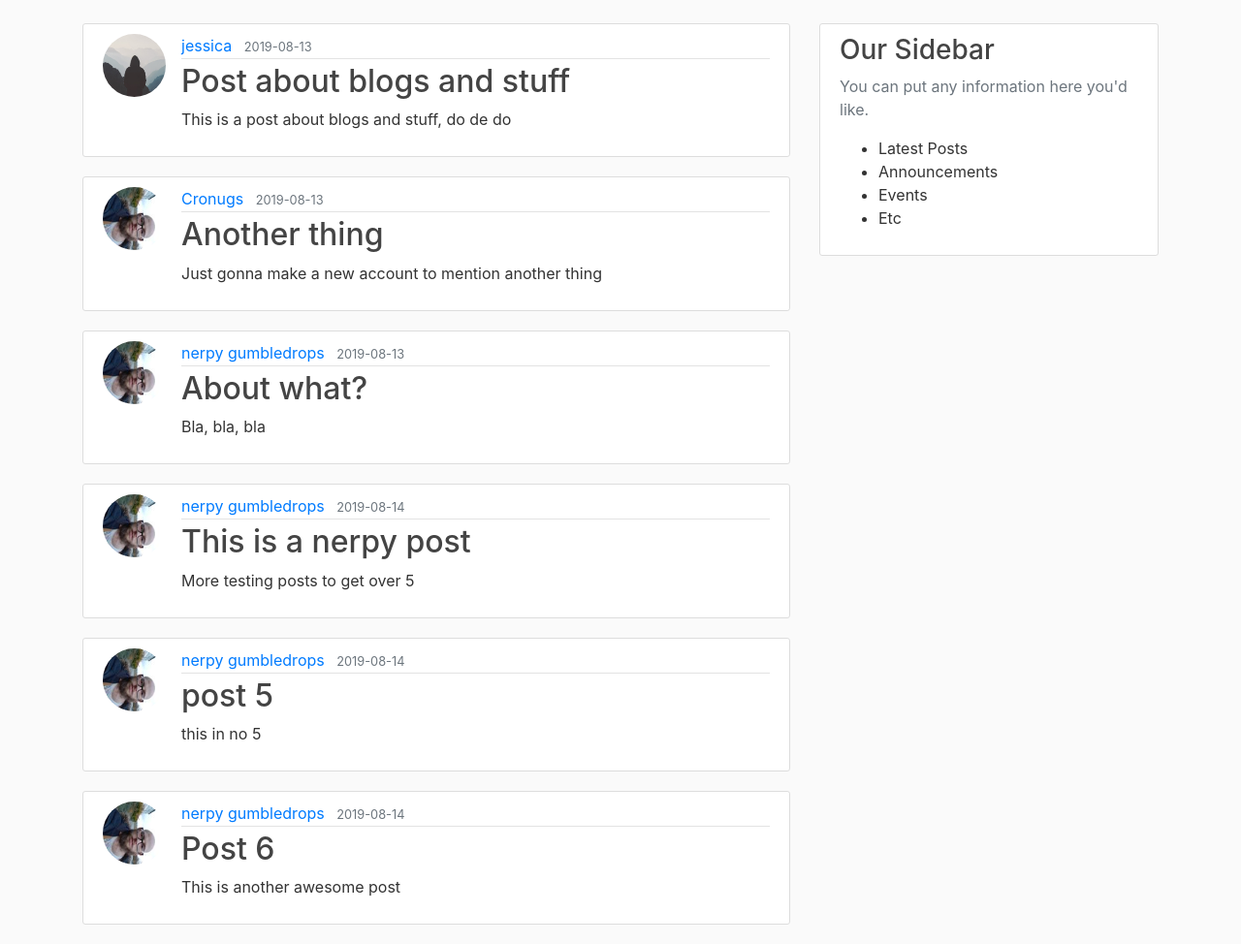
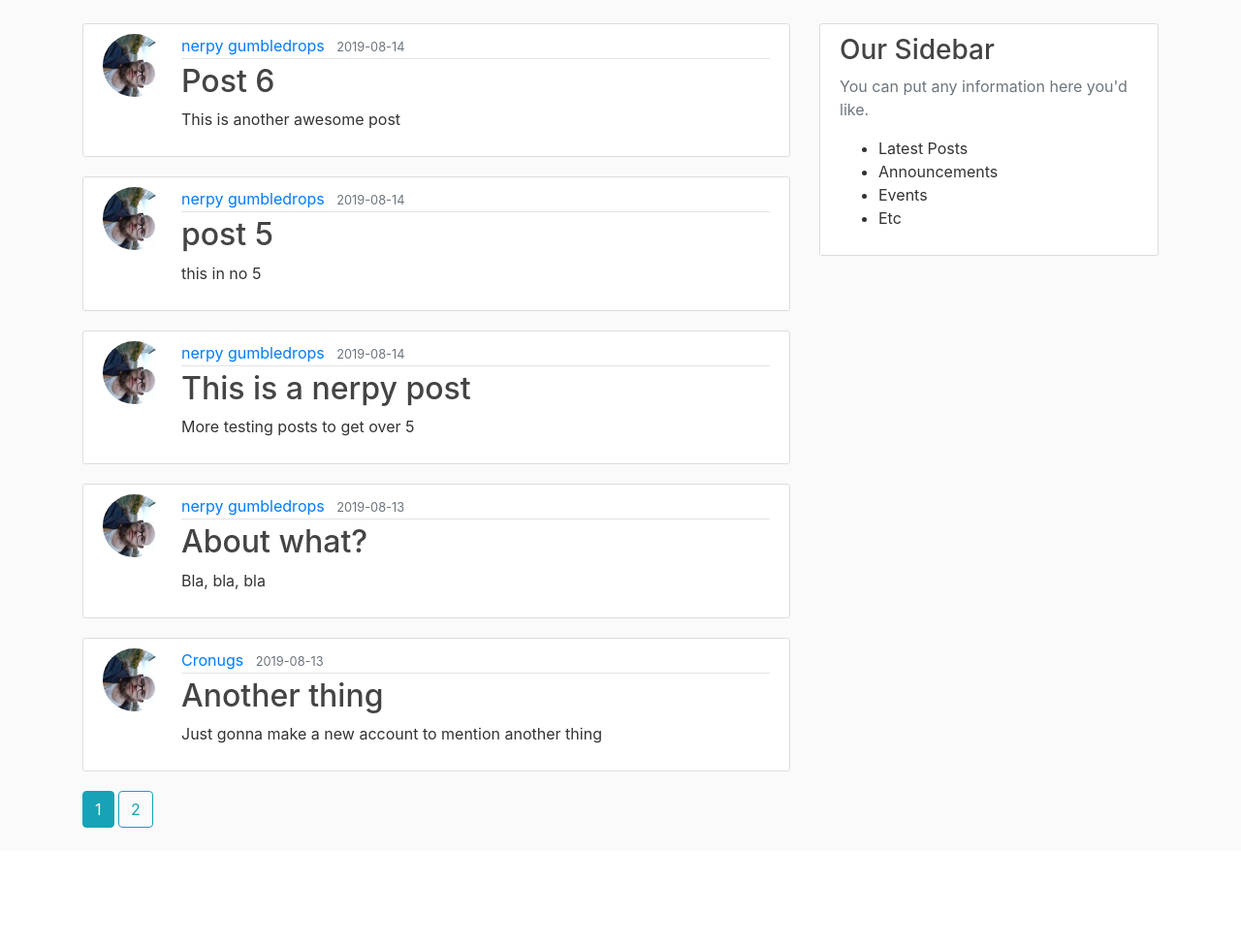
Before and after one commit to cronugs/flask_blog, a Flask app: page / in a window 1280 px wide. Shown: the part 56-1030 px from the top of the page at 97% size. After the commit the page ends 910 px from the top, so only its background shows below. Run offline with Flask 2, Linux system fonts and the light colour scheme; data comes from the database, SQL or seed files in the repository; both versions use the stored data as it was after the commit; some libraries are stand-ins or nearby versions.

Commit message:
added pagination and changed the order to show most recent post at the top

```diff
--- a/flaskblog/routes.py
+++ b/flaskblog/routes.py
@@ -11,7 +11,8 @@ from flask_login import login_user, current_user, logout_user, login_required
 @app.route("/")
 @app.route("/home")
 def home():
-    posts = Post.query.all()
+    page = request.args.get('page', 1, type=int)
+    posts = Post.query.order_by(Post.date_posted.desc()).paginate(page=page, per_page=5)
     return render_template('home.html', posts=posts)
 
 
--- a/flaskblog/templates/home.html
+++ b/flaskblog/templates/home.html
@@ -1,9 +1,10 @@
 {% extends 'base.html' %}
 {% block content %}
 
-    {% for post in posts %}
+{% for post in posts.items %}
 <article class="media content-section">
-            <img class="rounded-circle article-img" src="{{ url_for('static', filename='profile_pics/' + post.author.image_file) }}">
+    <img class="rounded-circle article-img"
+        src="{{ url_for('static', filename='profile_pics/' + post.author.image_file) }}">
     <div class="media-body">
         <div class="article-metadata">
             <a class="mr-2" href="#">{{ post.author.username }}</a>
@@ -14,4 +15,17 @@
     </div>
 </article>
 {% endfor %}
+{% for page_num in posts.iter_pages(left_edge=1, right_edge=1, left_current=1, right_current=2) %}
+    {% if page_num %}
+        {% if posts.page == page_num %}
+            <a class="btn btn-info mb-4" href="{{ url_for('home', page=page_num) }}">{{ page_num }}</a>
+        {% else %}
+            <a class="btn btn-outline-info mb-4" href="{{ url_for('home', page=page_num) }}">{{ page_num }}</a>
+        {% endif %}
+    {% else %}
+    ...
+    {% endif %}
+
+{% endfor %}
+
 {% endblock content %}
```
Also changed, not shown: flaskblog/site.db. Lines whose indentation alone changed are shown as unchanged.
